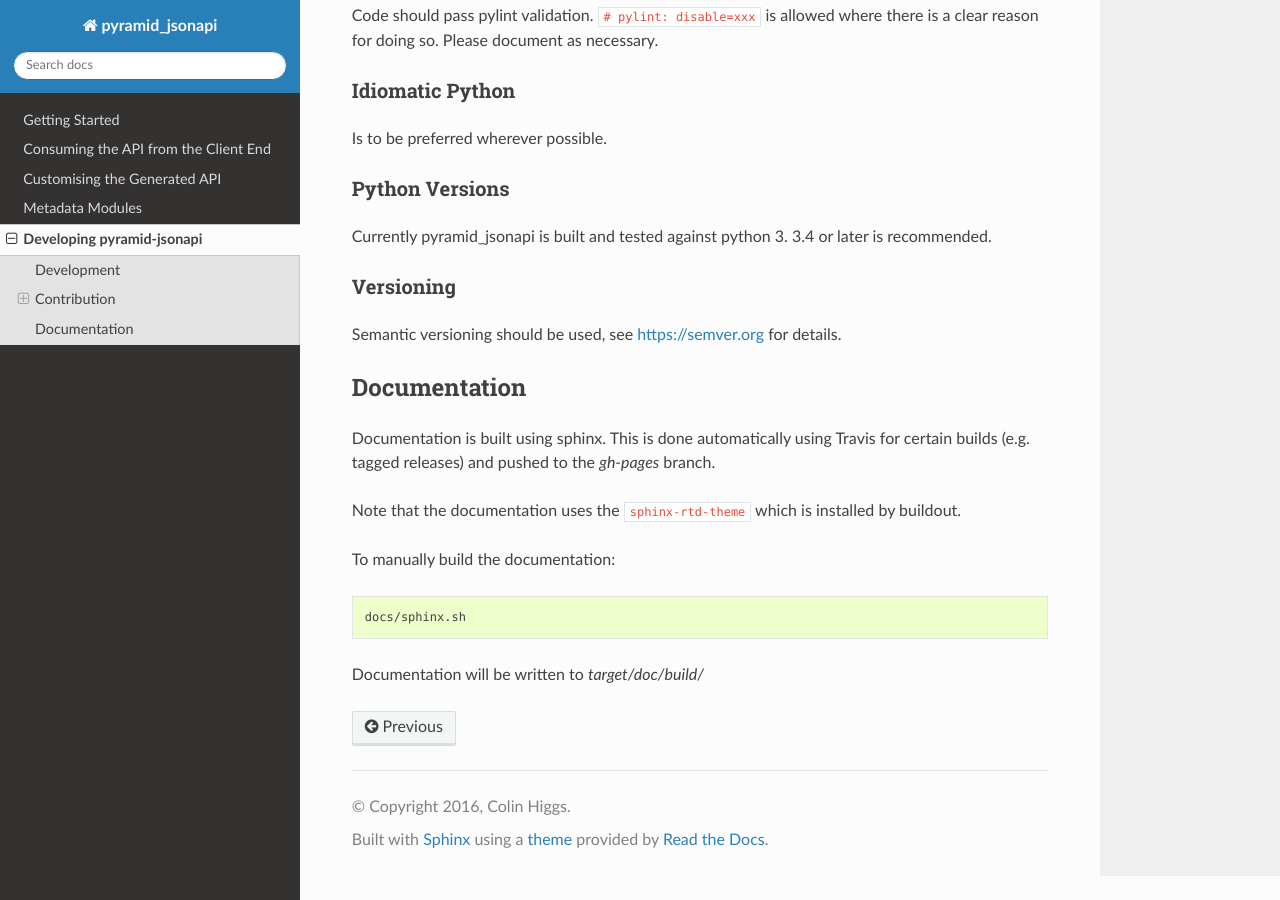
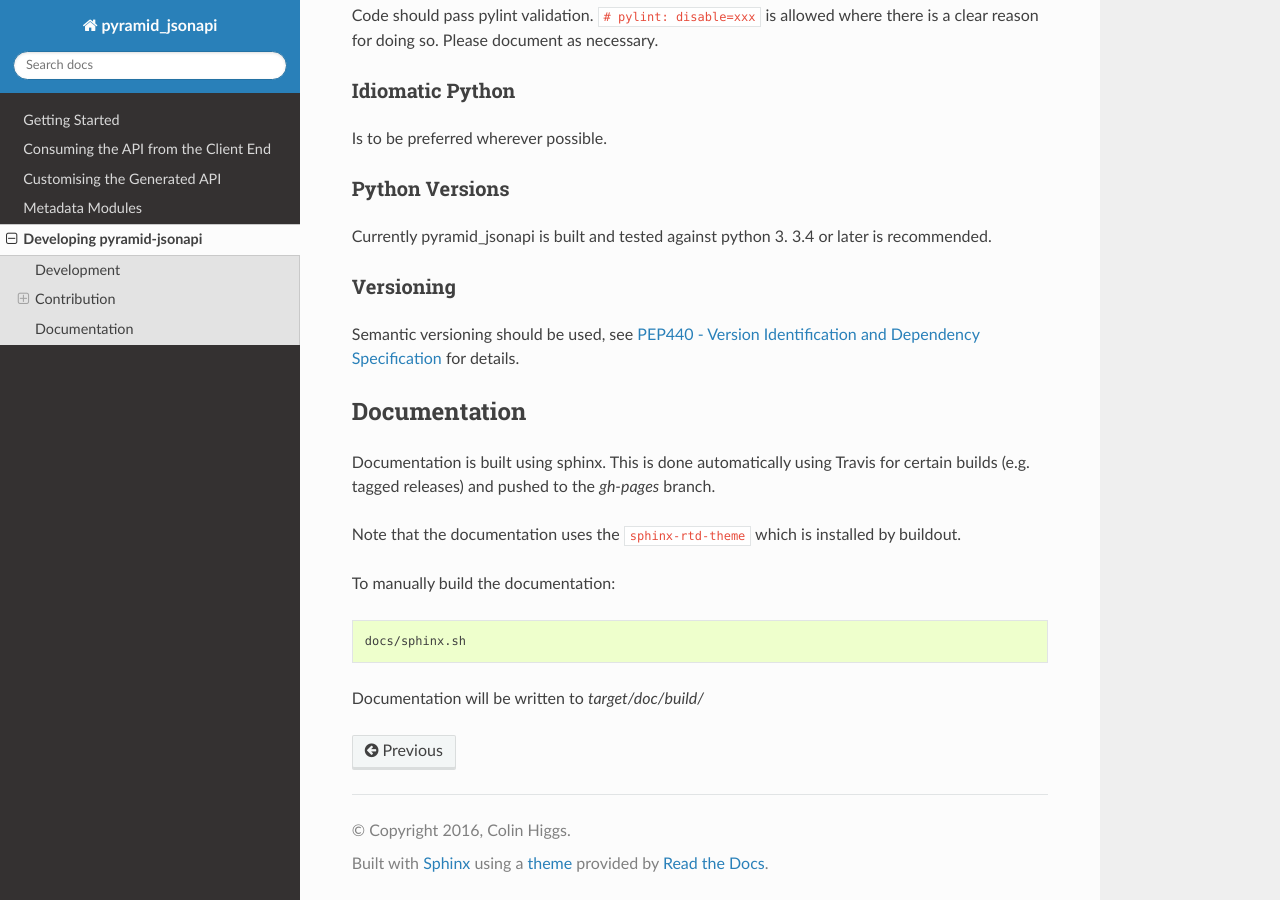
Before and after one commit to colinhiggs/pyramid-jsonapi, a Sphinx documentation site: the page built from docs/source/developing.rst, in a window 1280 px wide and 900 px high, scrolled down 1070 px. Built offline with Sphinx 7.4.7 and the Read the Docs theme 2.0.0, drawn with Linux system fonts in a browser that asks for light colours; pages that are not in the unit, such as notebooks, are missing from menus.

Commit message:
replace semver with PEP440

```diff
--- a/docs/source/developing.rst
+++ b/docs/source/developing.rst
@@ -62,7 +62,9 @@ Currently pyramid_jsonapi is built and tested against python 3. 3.4 or later is
 
 Versioning
 ^^^^^^^^^^^
-Semantic versioning should be used, see `<https://semver.org>`_ for details.
+Semantic versioning should be used, see
+`PEP440 - Version Identification and Dependency Specification <https://www.python.org/dev/peps/pep-0440/>`_
+for details.
 
 
 Documentation
```
